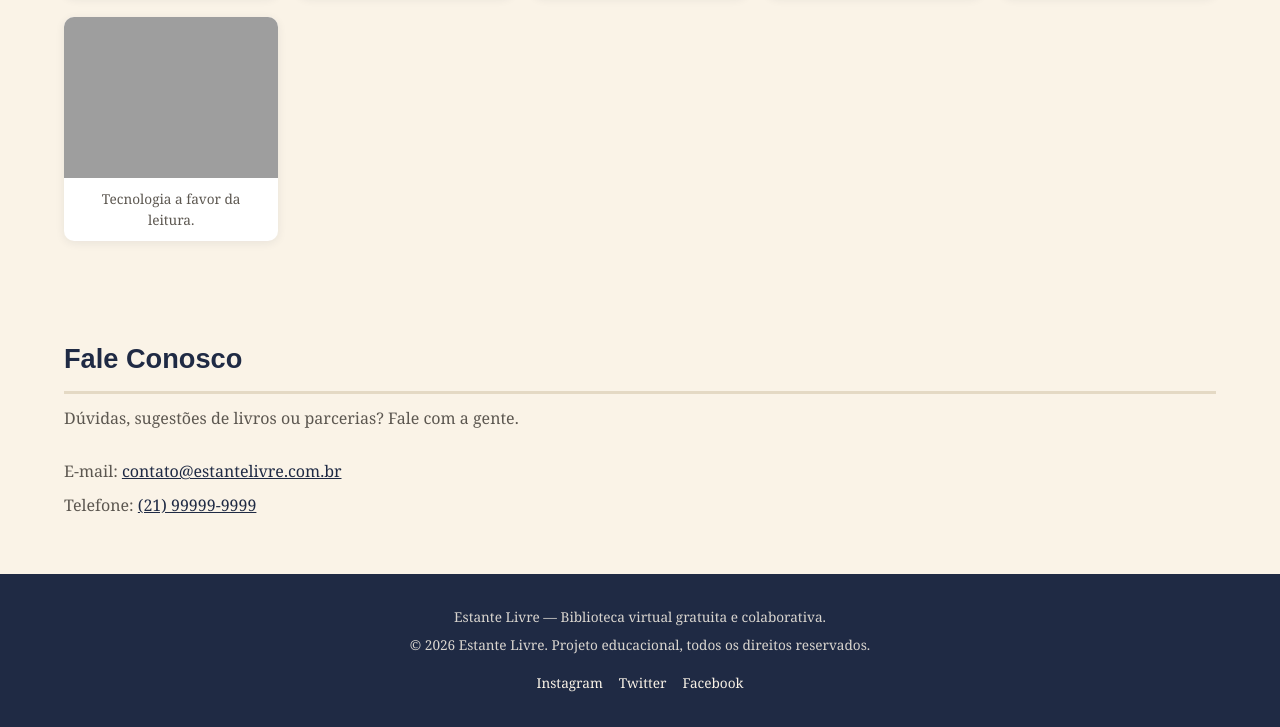
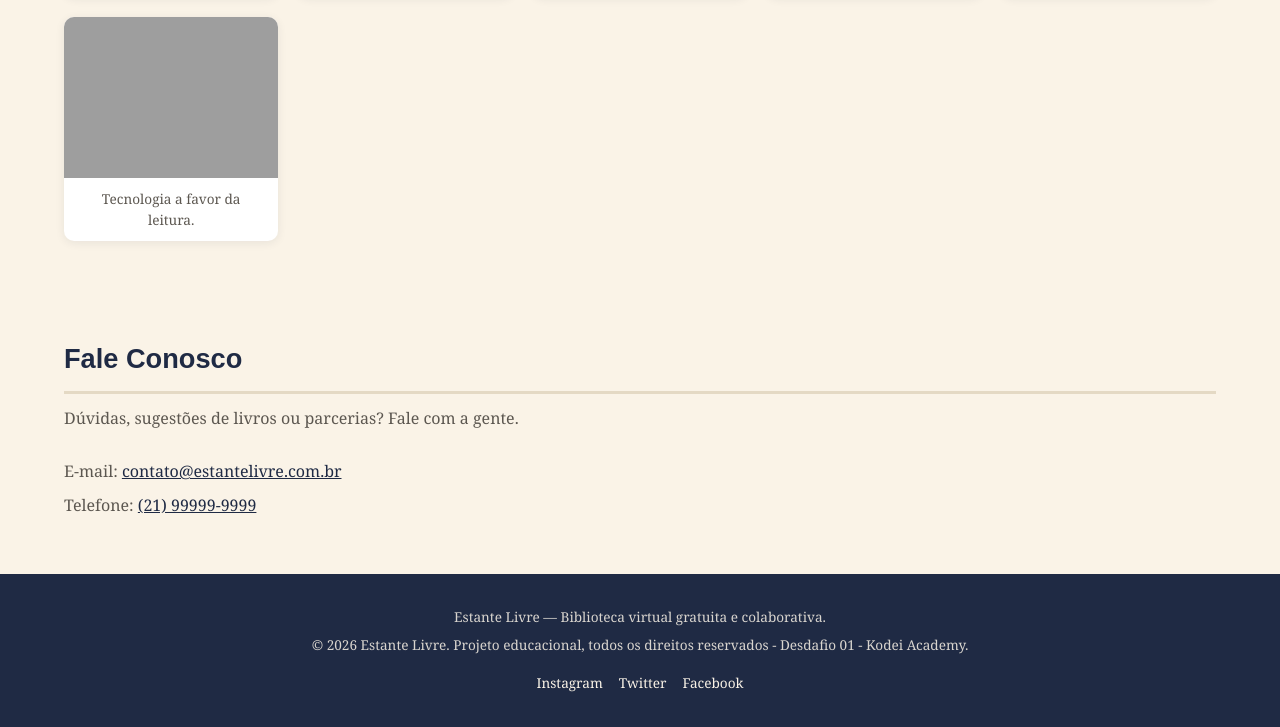
Before and after one commit to Elton-N/desafio_01_kodie_academy, a plain HTML site: page index.html in a window 1280 px wide. Shown: the part 1981-2708 px from the top of the page. Drawn offline with Linux system fonts and the light colour scheme; grey boxes are pictures that could not be loaded.

Commit message:
refactor: atualiza arquivos do projeto

```diff
--- a/index.html
+++ b/index.html
@@ -220,7 +220,7 @@
   =========================================================== -->
   <footer class="rodape">
     <p>Estante Livre — Biblioteca virtual gratuita e colaborativa.</p>
-    <p>&copy; 2026 Estante Livre. Projeto educacional, todos os direitos reservados.</p>
+    <p>&copy; 2026 Estante Livre. Projeto educacional, todos os direitos reservados - Desdafio 01 - Kodei Academy.</p>
 
     <nav aria-label="Redes sociais">
       <ul class="redes-sociais">
```
Also changed, not shown: 1 other file.
